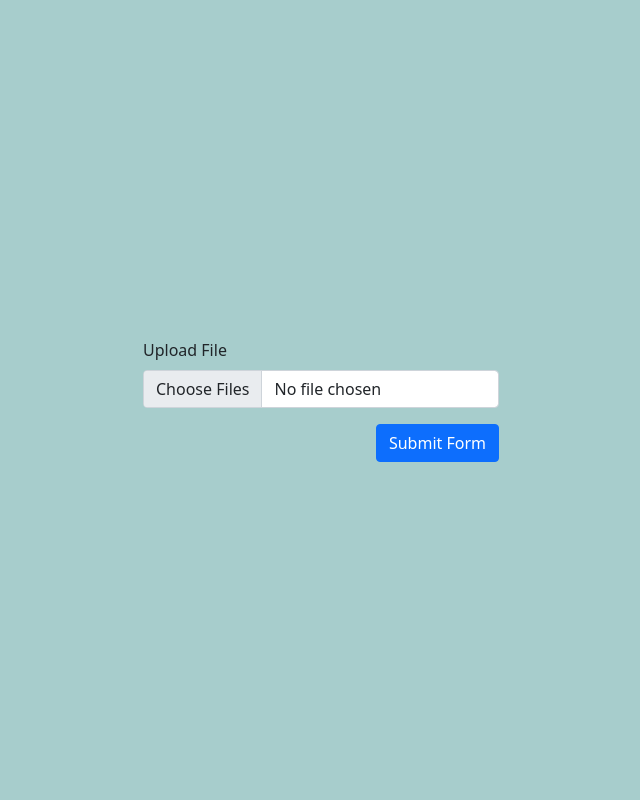
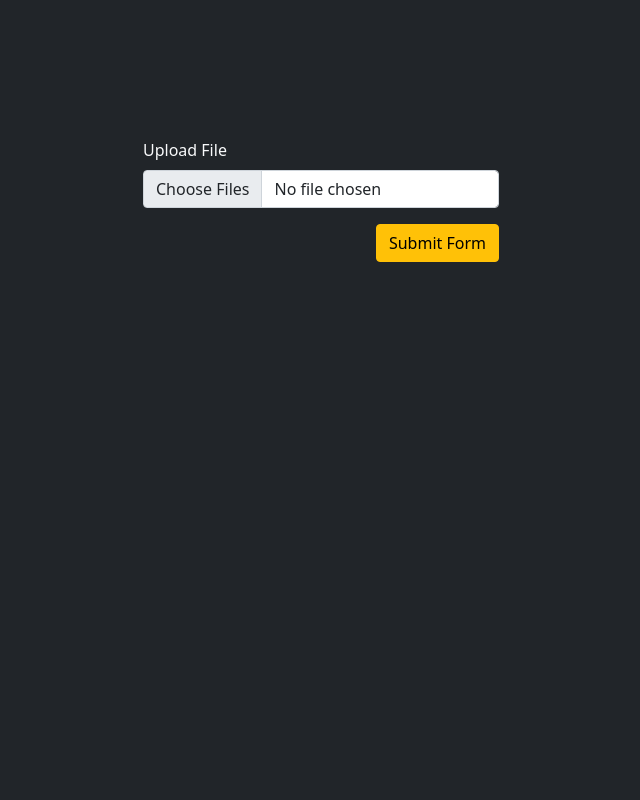
Before and after one commit to jha-shubham01/django-collage, a Django app: page / in a window 1280 px wide. Shown: the whole page, without its empty margins (319-959 px from the left). Run offline with Django 3.2, Linux system fonts and the light colour scheme; some libraries are stand-ins or nearby versions.

Commit message:
Add index.html

```diff
--- a/src/templates/index.html
+++ b/src/templates/index.html
@@ -12,19 +12,56 @@
       crossorigin="anonymous"
     />
   </head>
-  <body style="height: 100vh; background-color: #a7cdcc">
+  <body class="bg-dark" style="height: 100vh">
     <div class="container h-100">
-      <div class="row h-100 justify-content-center align-items-center">
+      <div class="row h-50 justify-content-center align-items-center">
         <div class="col col-md-4">
-          <label for="" class="form-label mb-2">Upload File</label>
-          <input type="file" id="file" class="form-control mb-3" multiple accept="image/*"/>
+          <label class="form-label mb-2 text-light">Upload File</label>
+          <input
+            type="file"
+            id="file"
+            class="form-control mb-3"
+            multiple
+            accept="image/*"
+            oninput="preview()"
+          />
           <button
-            class="btn btn-primary float-end"
+            class="btn btn-warning float-end"
             type="submit"
             onclick="uploadFile();"
           >
             Submit Form
           </button>
+        </div>
+      </div>
+
+      <div class="row">
+        <div id="theDiv"></div>
+      </div>
+    </div>
+
+    <!-- Modal -->
+    <div
+      class="modal fade"
+      id="previewModal"
+      tabindex="-1"
+      aria-labelledby="exampleModalLabel"
+      aria-hidden="true"
+    >
+      <div class="modal-dialog modal-xl modal-dialog-centered">
+        <div class="modal-content bg-secondary text-white">
+          <div class="modal-header">
+            <h5 class="modal-title" id="exampleModalLabel">Preview Collage</h5>
+            <button
+              type="button"
+              class="btn-close btn-close-white"
+              data-bs-dismiss="modal"
+              aria-label="Close"
+            ></button>
+          </div>
+          <div class="modal-body">
+            <img id="collageImage" class="img-fluid" />
+          </div>
         </div>
       </div>
     </div>
@@ -34,6 +71,11 @@
       integrity="sha256-/xUj+3OJU5yExlq6GSYGSHk7tPXikynS7ogEvDej/m4="
       crossorigin="anonymous"
     ></script>
+    <script
+      src="https://cdn.jsdelivr.net/npm/bootstrap@5.0.2/dist/js/bootstrap.bundle.min.js"
+      integrity="sha384-MrcW6ZMFYlzcLA8Nl+NtUVF0sA7MsXsP1UyJoMp4YLEuNSfAP+JcXn/tWtIaxVXM"
+      crossorigin="anonymous"
+    ></script>
 
     <script>
       function uploadFile() {
@@ -41,7 +83,7 @@
 
         var url = "make_collage/";
         var files = $("input[id^='file']")[0].files;
-        for (i=0; i<files.length; i++) {
+        for (i = 0; i < files.length; i++) {
           data.append("images", files[i]);
         }
         data.append("csrfmiddlewaretoken", "{{ csrf_token }}");
@@ -55,8 +97,28 @@
           data: data,
           success: function (res) {
             console.log(res);
+            res = JSON.parse(res);
+            src = "/media/" + res.link;
+            $("#collageImage").attr("src", src);
+            var myModal = new bootstrap.Modal($("#previewModal"));
+            myModal.show();
+          },
+          error: function (res) {
+            console.log(res);
+            alert("Something went wrong");
           },
         });
+      }
+      function preview() {
+        var files = $("input[id^='file']")[0].files;
+        for (i = 0; i < files.length; i++) {
+          url = URL.createObjectURL(event.target.files[i]);
+          $("#theDiv").prepend(
+            '<img id="theImg" class="rounded img-fluid img-thumbnail w-25" src=' +
+              url +
+              ' width="500"/>'
+          );
+        }
       }
     </script>
   </body>
```
